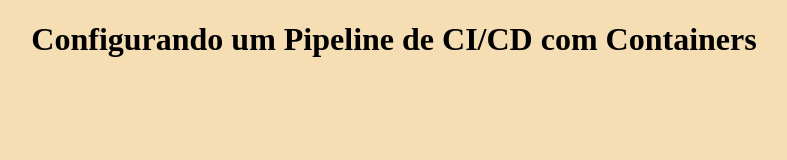
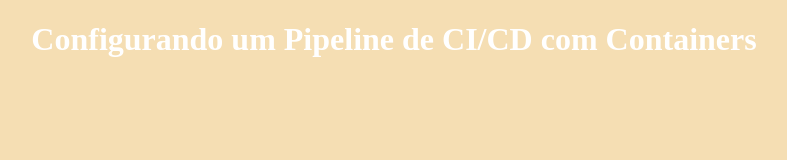
Before and after one commit to PedroAndriotiNWP/Lab-CI-CD, a plain HTML site: page index.html in a window 1280 px wide. Shown: the whole page, without its empty margins (246-1033 px from the left). Drawn offline with Linux system fonts and the light colour scheme.

Commit message:
Update index.html

```diff
--- a/index.html
+++ b/index.html
@@ -9,7 +9,7 @@
     <body bgcolor="F5DEB3">
     <h1><b>
     <center>
-    <font color="whit">Configurando um Pipeline de CI/CD com Containers</font>
+    <font color="white">Configurando um Pipeline de CI/CD com Containers</font>
     </center>
     </b></h1>
     </body>
```
